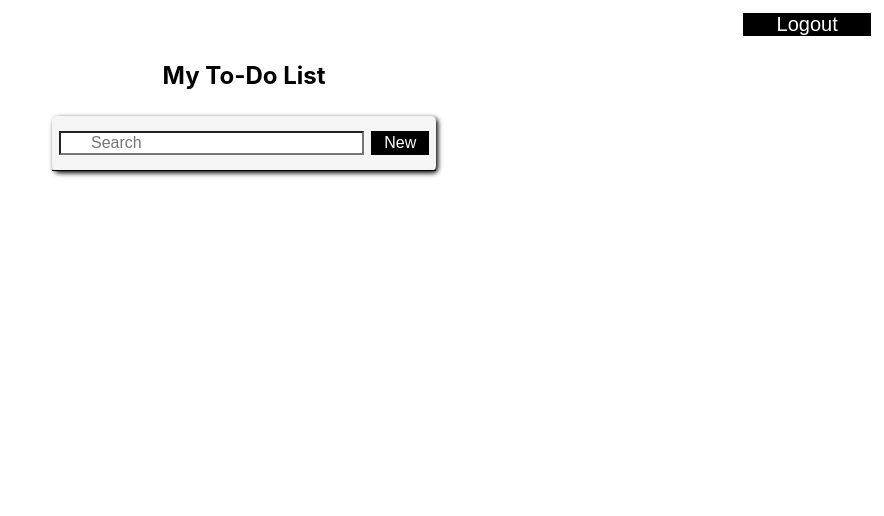
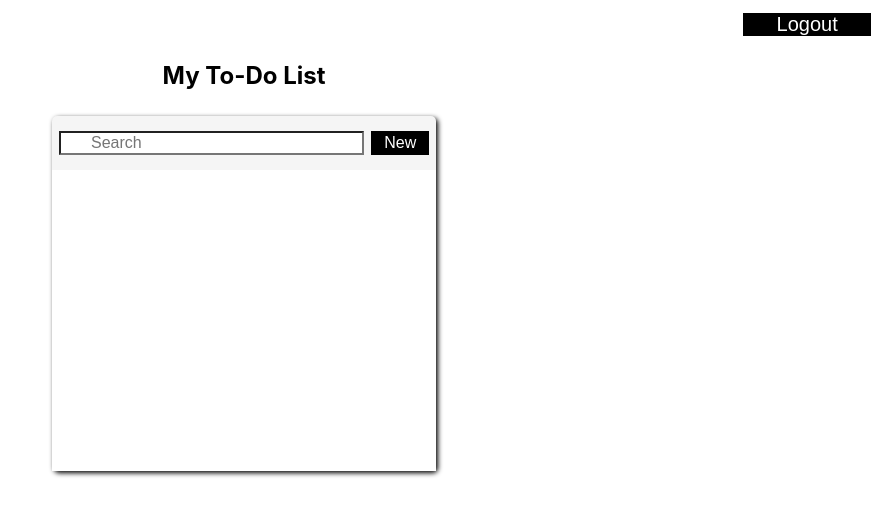
Before and after one commit to jalbane/to-do-app, a React (Create React App) app: page /list in a window 1280 px wide. Shown: the top 516 px of the page, without its empty margins (396-1280 px from the left). Built offline with nearby package versions, Linux system fonts and the light colour scheme.

Commit message:
styling changes

```diff
--- a/src/components/Logout.js
+++ b/src/components/Logout.js
@@ -15,6 +15,9 @@ const LogoutButton = styled.button `
     position: relative;
     margin-top: 1%;
     padding: 0px;
+    &:hover{
+        cursor: pointer;
+    }
     @media only screen and (min-width: 1023px) {
         width: 10%;
         left: 89%;
--- a/src/components/NewTodo.js
+++ b/src/components/NewTodo.js
@@ -9,6 +9,9 @@ const AddTodoButton = styled.button`
     border: none;
     height: 24px;
     color: white;
+    &:hover{
+        cursor: pointer;
+    }
     @media only screen and (min-width: 769px) {
         margin-left: 2%;
     }
--- a/src/components/Todo.js
+++ b/src/components/Todo.js
@@ -25,8 +25,24 @@ const MainTodoDisplay = styled.div`
     @media only screen and (min-width: 1279px) {
         width: 30%;
     }
+`;
 
-
+const Span = styled.span`
+    width: 100%;
+    height: 300px;
+    overflow-y: auto;
+    display: block;
+    background-color: white;
+    & > div:nth-child(2n){
+        background-color: whitesmoke;
+    }
+    & > div:last-child{
+        border-bottom: solid 1px black;
+    }
+    padding-bottom: 1px;
+    & > div:hover{
+        transform: scaleY(1.01);
+    }
 `;
 
 /* Landing page component after successful login */
@@ -53,7 +69,7 @@ function Todo(props){
                     <SearchBar todo={todo} setTodo ={setTodo} />
                     <NewTodo setTodo={setTodo} todo={todo}/>
                 </div>
-
+                <Span>
                 {todo.map( (item, index )=> {
                     return (<EnterTodo
                         text={item}
@@ -64,6 +80,7 @@ function Todo(props){
                     />)
                 })
                 }
+                </Span>
             </MainTodoDisplay>
         </div>
     )
--- a/src/styles/EnterTodo.css
+++ b/src/styles/EnterTodo.css
@@ -2,5 +2,5 @@
     background-color: transparent;
     text-align: left;
     padding: 5px 15px;
-    border-bottom: solid black 1px;
+    border-top: solid black 1px;
 }
--- a/src/styles/Todo.css
+++ b/src/styles/Todo.css
@@ -7,7 +7,6 @@
     width: 100%;
     border-top-left-radius: 5px;
     border-top-right-radius: 5px;
-    border-bottom: solid 1px black;
 }
 
 h2{
--- a/src/styles/login.css
+++ b/src/styles/login.css
@@ -1,7 +1,10 @@
+.login-page{
+    margin-top: 10%;
+}
+
 h2{
     width: 50%;
     margin: 0 auto;
-    margin-top: 10%;
     text-align: center;
 }
 
@@ -44,6 +47,8 @@ i{
     width: 100%;
     margin: 0 auto;
     height: 40px;
+    font-size: 16px;
+    font-weight: bold;
 }
 
 
@@ -54,6 +59,7 @@ i{
 
 form:invalid > .submit-button{
     opacity: .5;
+    cursor: not-allowed;
 }
 
 .error-msg{
@@ -71,5 +77,13 @@ form:invalid > .submit-button{
     .login-page{
         width: 40%;
         margin: 0 auto;
+        margin-top: 5%;
+    }
+    form{
+        margin-top: 5%;
     }
 }
+
+.submit-button{
+    margin-top: 20px;
+}
```
